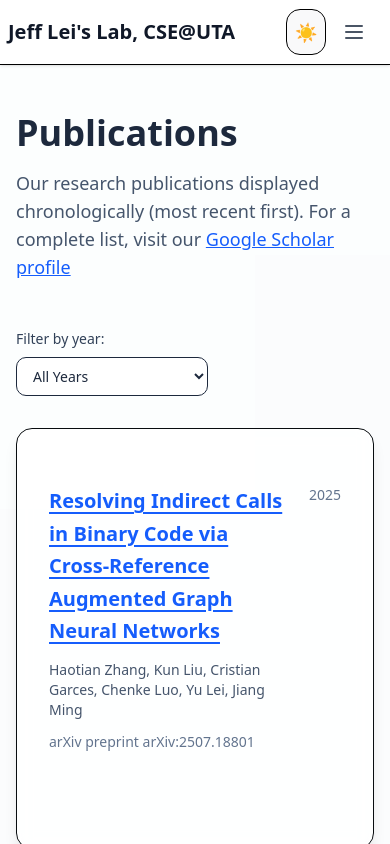
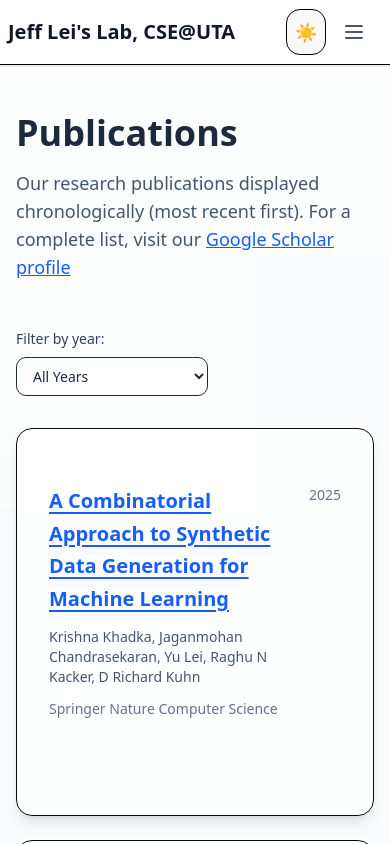
Before and after one commit to sercatuta-lei/sercatuta-lei.github.io, a Next.js app: page /publications in a window 390 px wide. Shown: the top 844 px of the page. Built offline with nearby package versions, Linux system fonts and the light colour scheme.

Commit message:
added new paper to publication

```diff
--- a/app/publications/data.ts
+++ b/app/publications/data.ts
@@ -187,6 +187,15 @@ const publicationsData: Publication[] = [
   // Journal Papers (2020 onwards, sorted by year descending)
   // 2025 Journal Papers
   {
+    id: 68,
+    title: "A Combinatorial Approach to Synthetic Data Generation for Machine Learning",
+    authors: "Krishna Khadka, Jaganmohan Chandrasekaran, Yu Lei, Raghu N Kacker, D Richard Kuhn",
+    venue: "Springer Nature Computer Science",
+    url: "https://link.springer.com/content/pdf/10.1007/s42979-025-04540-x.pdf",
+    year: 2025,
+    type: "journal"
+  },
+  {
     id: 57,
     title: "Revisiting Optimization-Resilience Claims in Binary Diffing Tools: Insights from LLVM Peephole Optimization Analysis",
     authors: "Xiaolei Ren, Mengfei Ren, Yu Lei, Jiang Ming",
--- a/app/publications/page.tsx
+++ b/app/publications/page.tsx
@@ -6,10 +6,15 @@ import { motion } from "framer-motion";
 import { getPublications } from "./data";
 
 export default function PublicationsPage() {
-  // Get publications data and sort by year (most recent first)
+  // Get publications data and sort by year (most recent first), then by ID descending
   const publications = useMemo(() => {
     const pubs = getPublications();
-    return pubs.sort((a, b) => b.year - a.year); // Sort by year descending
+    return pubs.sort((a, b) => {
+      if (b.year !== a.year) {
+        return b.year - a.year; // Sort by year descending
+      }
+      return b.id - a.id; // If same year, sort by ID descending (newer IDs first)
+    });
   }, []);
 
   // Memoize years calculation to prevent recalculation on every render
--- a/app/team/page.tsx
+++ b/app/team/page.tsx
@@ -195,15 +195,16 @@ const alumni = [
 export default function TeamPage() {
   return (
     <div className="max-w-6xl mx-auto py-12 px-4">
-      {/* Director */}
+      {/* Faculty */}
       <motion.div
         initial={{ opacity: 0, y: 20 }}
         animate={{ opacity: 1, y: 0 }}
         transition={{ duration: 0.6 }}
-        className="mb-16 flex justify-start"
+        className="mb-16"
       >
-
-        <Card className="bg-gradient-to-br from-slate-50 to-blue-50/50 dark:from-gray-900 dark:to-gray-950 border border-slate-200/60 dark:border-gray-800 shadow-lg rounded-2xl max-w-md">
+        <h2 className="text-3xl md:text-4xl font-bold text-slate-800 dark:text-white mb-8">Faculty</h2>
+        <div className="flex justify-start">
+          <Card className="bg-gradient-to-br from-slate-50 to-blue-50/50 dark:from-gray-900 dark:to-gray-950 border border-slate-200/60 dark:border-gray-800 shadow-lg rounded-2xl max-w-md">
           <CardContent className="p-8">
             <div className="flex flex-col items-center text-center gap-6">
               <img
@@ -228,6 +229,7 @@ export default function TeamPage() {
             </div>
           </CardContent>
         </Card>
+        </div>
       </motion.div>
 
       {/* Current Members */}
--- a/components/PublicationsContent.tsx
+++ b/components/PublicationsContent.tsx
@@ -142,6 +142,14 @@ export default function PublicationsContent() {
               const publications = groupedPublications[type];
               if (!publications || publications.length === 0) return null;
 
+              // Sort publications within each type by year (descending), then by ID (descending)
+              const sortedPublications = [...publications].sort((a, b) => {
+                if (b.year !== a.year) {
+                  return b.year - a.year;
+                }
+                return b.id - a.id;
+              });
+
               return (
                 <div key={type} className="space-y-6">
                   <div className="flex items-center gap-4">
@@ -152,7 +160,7 @@ export default function PublicationsContent() {
                   </div>
 
                   <div className="space-y-6">
-                    {publications.map((pub, index) => (
+                    {sortedPublications.map((pub, index) => (
                       <motion.div
                         key={pub.id}
                         initial={{ opacity: 0, x: -50, scale: 0.95 }}
```
